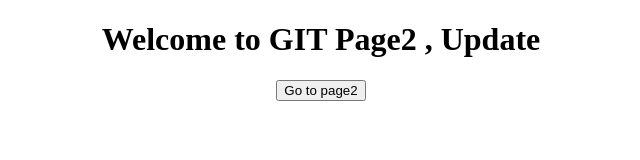
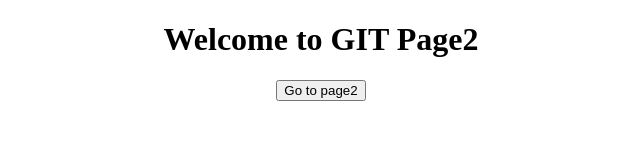
Before and after one commit to sumitA-git/Feb-2022, a plain HTML site: page page2.html in a window 1280 px wide. Shown: the whole page, without its empty margins (319-959 px from the left). Drawn offline with Linux system fonts and the light colour scheme.

Commit message:
remove word

```diff
--- a/page2.html
+++ b/page2.html
@@ -6,7 +6,7 @@
 
 <body>
 	<center>
-		<h1>Welcome to GIT Page2 , Update</h1>
+		<h1>Welcome to GIT Page2</h1>
 		<button>Go to page2</button>
 	</center>
 
```
